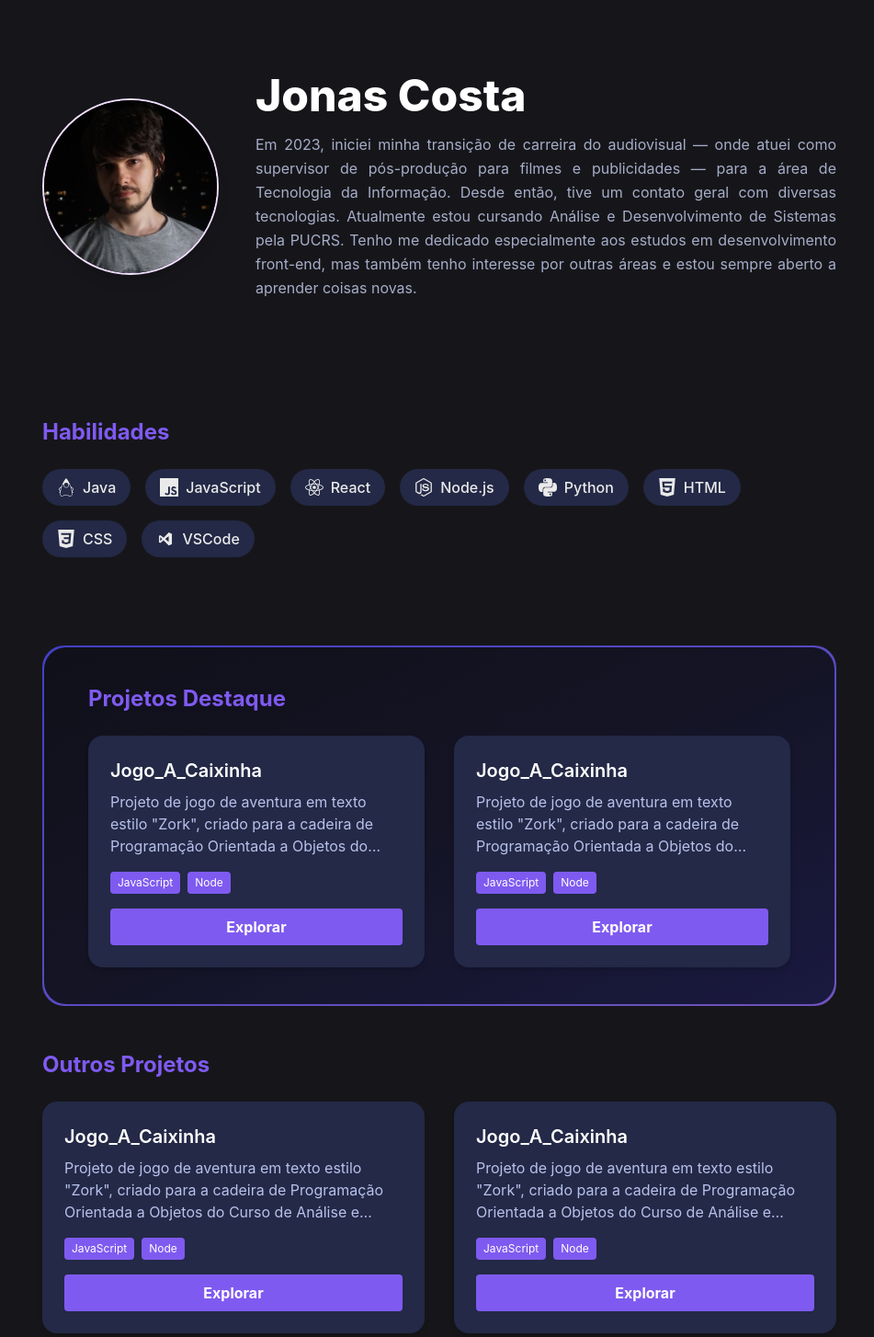
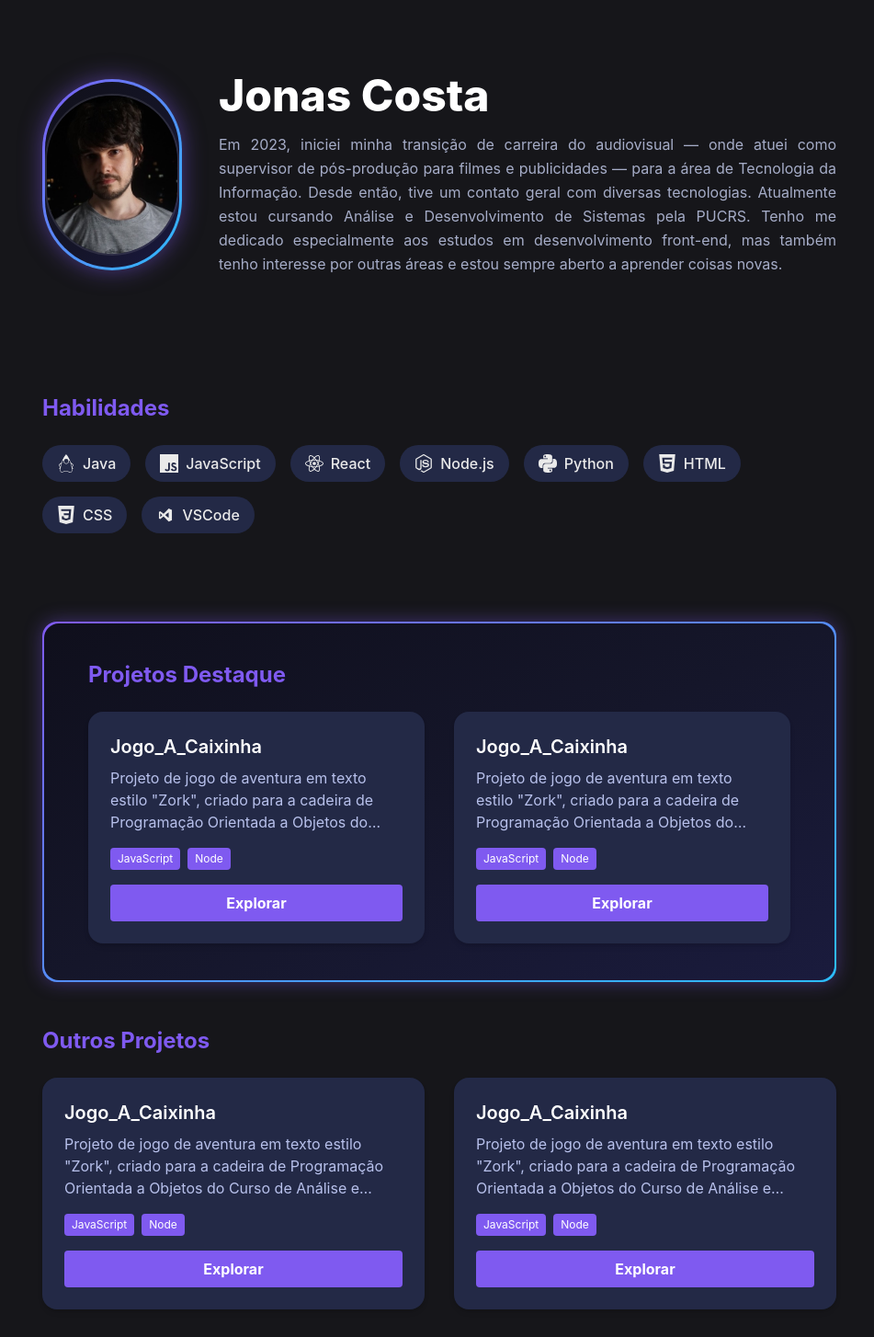
Before and after one commit to JonasPC18/meu-portfolio, a React (Create React App) app: page / in a window 1280 px wide. Shown: the top 1454 px of the page at 92% size, without its empty margins (162-1113 px from the left). Built offline with nearby package versions, Linux system fonts and the light colour scheme.

Commit message:
mudança de estilo na foto perfil; add glow nos projetos destaque

```diff
--- a/src/components/Box.jsx
+++ b/src/components/Box.jsx
@@ -1,4 +1,3 @@
-// src/components/Box.jsx
 import { motion } from "framer-motion";
 
 export default function Box({
@@ -7,26 +6,26 @@ export default function Box({
   children,
   ...rest
 }) {
-  // --- Caixinha de destaque -------------------------------------------
   if (variant === "highlight") {
     return (
       <motion.div
         {...rest}
-        className={`relative p-[2px] rounded-3xl
-                    bg-gradient-to-br from-[#4240c6] to-[#6f54bd]
+        className={`relative p-[2px] rounded-2xl
+                    bg-gradient-to-br from-[#7F5AF0] to-[#2CBDFE]
+                    shadow-[0_0_20px_rgba(127,90,240,0.4)]
                     ${className}`}
       >
         <div
-          className="relative overflow-hidden rounded-3xl
-                     bg-gradient-to-br from-[#10101A] via-[#141425] to-[#1A1940]
+          className="relative overflow-hidden rounded-2xl
+                     bg-gradient-to-br from-[#0F0F1C] via-[#15162A] to-[#1A1B3D]
                      px-6 py-10 md:px-12"
         >
-          {/* Overlay com blur interno */}
+          {/* Inner glow overlay */}
           <span
             aria-hidden
             className="pointer-events-none absolute inset-0 -z-10
-                       bg-gradient-to-br from-[#4240c6] to-[#6f54bd]
-                       opacity-25 blur-2xl"
+                       bg-gradient-to-br from-[#7F5AF0] to-[#2CBDFE]
+                       opacity-20 blur-2xl"
           />
           {children}
         </div>
@@ -34,7 +33,7 @@ export default function Box({
     );
   }
 
-  // --- Caixinha normal -------------------------------------------------
+  // Default (normal) box
   return (
     <div
       {...rest}
--- a/src/components/Hero.jsx
+++ b/src/components/Hero.jsx
@@ -22,16 +22,29 @@ export default function Hero() {
       animate="show"
       >
 
-      <motion.img
-        src="profile.jpg"
-        alt="Foto de Jonas"
-        className="w-40 h-40 md:w-48 md:h-48 rounded-full object-cover
-                   border-2 border-[#f1deff] shadow-lg"
-        variants={{
-          hidden: { opacity: 0, x: -40 },
-          show:   { opacity: 1, x: 0, transition: { duration: 0.6, ease: "easeOut" } },
-        }}
-      />
+<motion.div
+  className="relative w-44 h-44 md:w-52 md:h-52 rounded-full
+             bg-gradient-to-br from-[#7F5AF0] to-[#2CBDFE]
+             p-[3px] shadow-[0_0_25px_rgba(127,90,240,0.5)]"
+  variants={{
+    hidden: { opacity: 0, x: -40 },
+    show:   { opacity: 1, x: 0, transition: { duration: 0.6, ease: "easeOut" } },
+  }}
+>
+  {/* Círculo interno com gradiente mais escuro */}
+  <div className="w-full h-full rounded-full bg-gradient-to-br
+                  from-[#10101A] via-[#141425] to-[#1A1940]
+                  flex items-center justify-center">
+
+    {/* Imagem de perfil */}
+    <motion.img
+      src="profile.jpg"
+      alt="Foto de Jonas"
+      className="w-36 h-36 md:w-44 md:h-44 rounded-full object-cover
+                 border-2 border-white/10 shadow-inner"
+    />
+  </div>
+</motion.div>
 
       <motion.div className="max-w-2xl text-center md:text-left" variants={fadeUp}>
         <motion.h2
```
